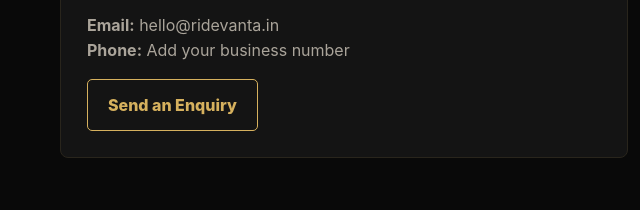
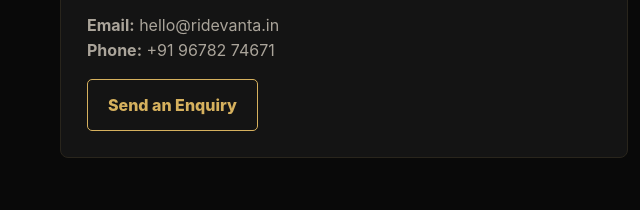
Before and after one commit to Dilip271/ridevanta, a plain HTML site: page index.html in a window 1280 px wide. Shown: the part 4239-4449 px from the top of the page, 0-640 px from the left. Drawn offline with Linux system fonts and the light colour scheme.

Commit message:
Add files via upload

```diff
--- a/index.html
+++ b/index.html
@@ -65,11 +65,12 @@
 <footer><div class="wrap foot"><div><a class="brand" href="#home">Ride<span>Vanta</span></a><div>Move Beyond Miles.</div></div><div>© <span id="year"></span> RideVanta. All rights reserved.</div><div><a href="#contact">Contact</a> · <a href="#partner">Partner Enquiry</a></div></div><div class="wrap notice">RideVanta website launch version. Services, fares and vehicle availability are subject to confirmation. This website currently collects enquiries and does not process payments or confirm rides automatically. Ensure all applicable business, aggregator and transport requirements are met before operating regulated booking services.</div></footer>
 <script>
 /* IMPORTANT: Replace these two values before publishing. Use country code, e.g. 91XXXXXXXXXX. */
-const RIDEVANTA_WHATSAPP = "91XXXXXXXXXX";
+const RIDEVANTA_WHATSAPP = "919678274671";
 const RIDEVANTA_EMAIL = "hello@ridevanta.in";
 document.getElementById("year").textContent=new Date().getFullYear();
 document.getElementById("emailLink").href="mailto:"+RIDEVANTA_EMAIL;
 document.getElementById("emailLink").textContent=RIDEVANTA_EMAIL;
+document.getElementById("phoneText").textContent="+91 96782 74671";
 document.getElementById("date").min=new Date().toISOString().split("T")[0];
 function sendWhatsApp(message){
   if(!/^\d{10,15}$/.test(RIDEVANTA_WHATSAPP)){alert("Website setup pending: Please add your WhatsApp number in index.html (RIDEVANTA_WHATSAPP) before using enquiry forms.");return;}
```
